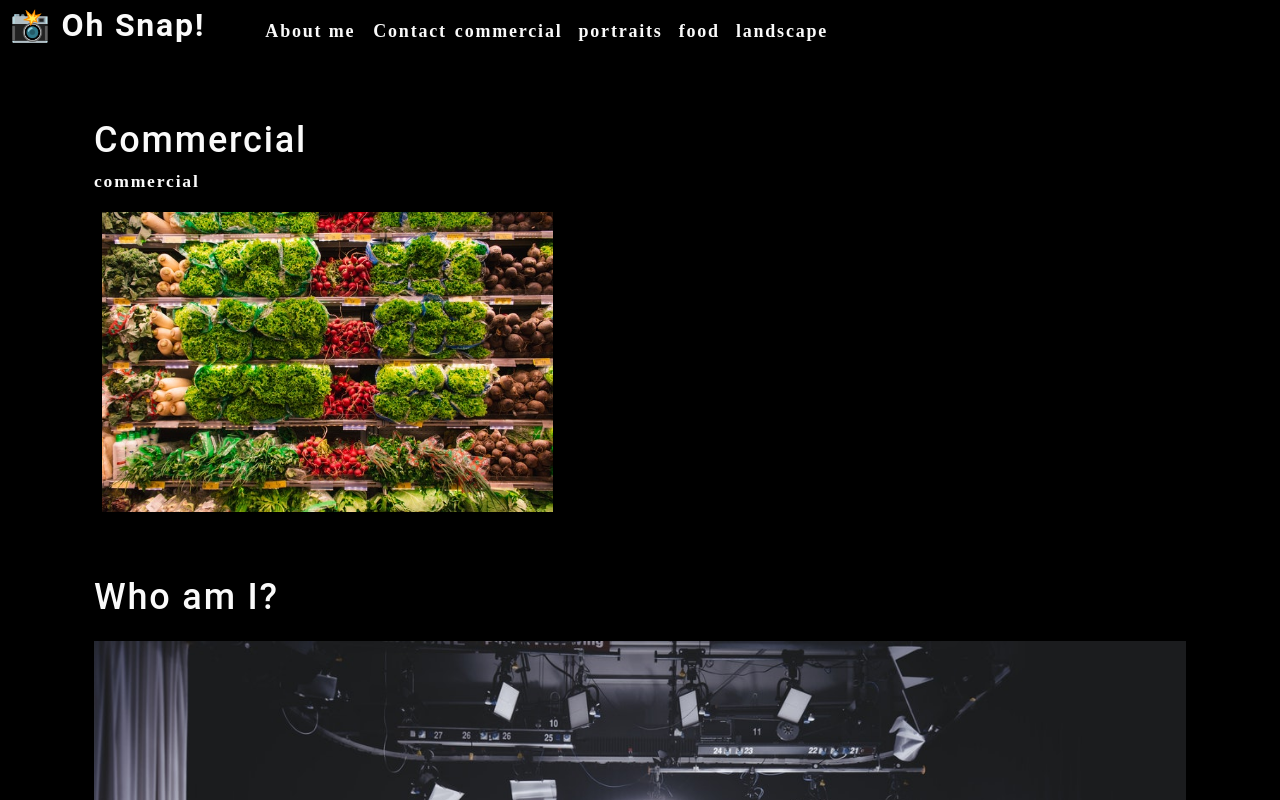
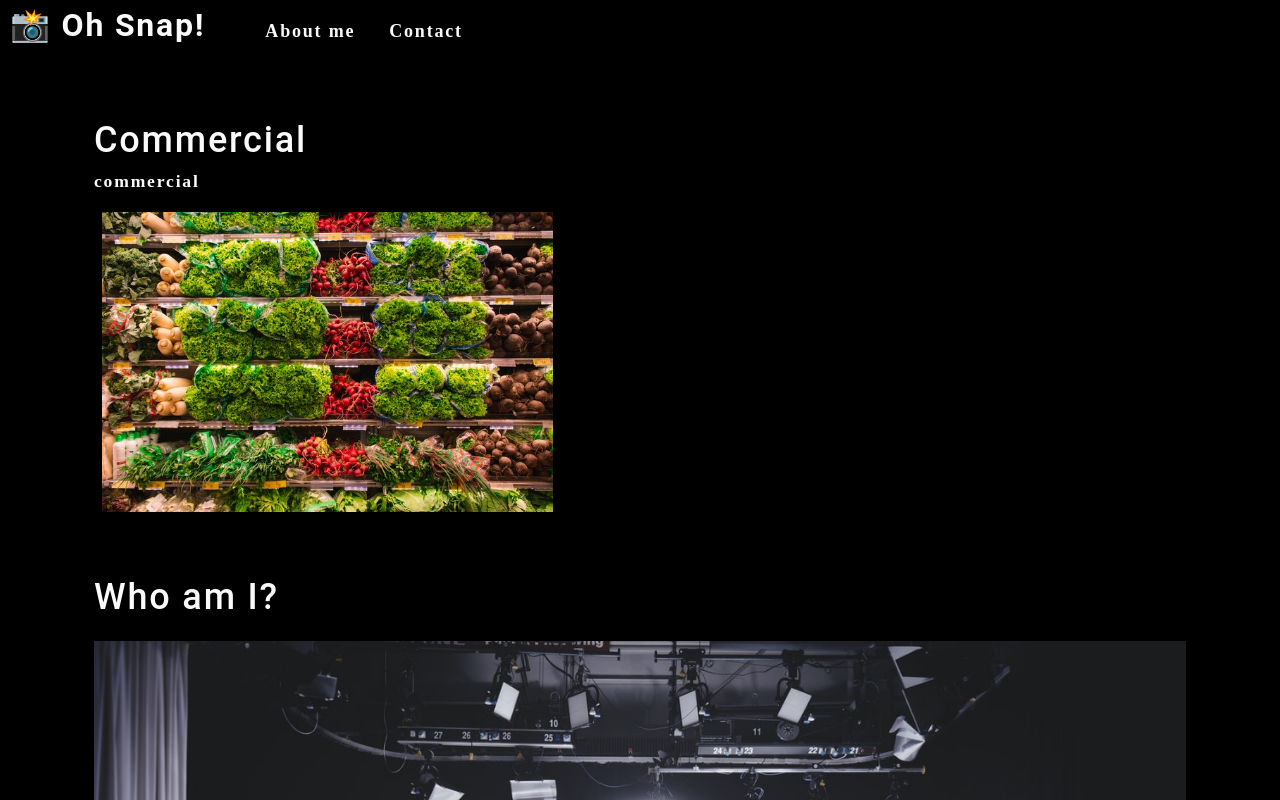
Before and after one commit to CynthiaMohan/photo-port, a React (Create React App) app: page / in a window 1280 px wide. Shown: the top 800 px of the page. Built offline with nearby package versions, Linux system fonts and the light colour scheme.

Commit message:
updated state to nav but have errors

```diff
--- a/src/components/Gallery/index.js
+++ b/src/components/Gallery/index.js
@@ -1,6 +1,11 @@
 import React from 'react';
 import { capitalizeFirstLetter } from '../../utils/helpers';
 import photo from '../../assets/small/commercial/0.jpg';
+
+// Note :
+//useState() is a function that will always return an array.
+//The first item is the value of your state, and the second item is a setter, which allows you to set the state to something else.
+
 
 function Gallery() {
     const currentCategory = {
--- a/src/components/Nav/index.js
+++ b/src/components/Nav/index.js
@@ -1,37 +1,51 @@
-import React from 'react';
+import React, { useEffect } from "react";
+import { capitalizeFirstLetter } from "../../utils/helpers";
 
-const categories = [
-    { name: "commercial", description: "Photos of grocery stores, food trucks, and other commercial projects", },
-    { name: "portraits", description: "Portraits of people in my life" },
-    { name: "food", description: "Delicious delicacies" },
-    { name: "landscape", description: "Fields, farmhouses, waterfalls, and the beauty of nature", },
-];
+function Nav(props) {
+    const {
+        categories = [],
+        setCurrentCategory,
+        currentCategory,
+    } = props;
 
-function categorySelected() {
-    console.log("Hello");
-}
 
-function Nav() {
+    const handleClick = (item) => {
+        console.log(item);
+        return item;
+    };
+
     return (
         <header className="flex-row px-1">
             <h2>
-                <a href="/">
+                <a data-testid="link" href="/">
                     <span role="img" aria-label="camera"> 📸</span> Oh Snap!
-    </a>
+        </a>
             </h2>
             <nav>
                 <ul className="flex-row">
                     <li className="mx-2">
-                        <a href="#about">
+                        <a data-testid="about" href="#about">
                             About me
-                        </a>
+            </a>
                     </li>
-                    <li>
-                        <span>Contact</span>
+                    <li className={"mx-2"}>
+                        <span onClick={() => handleClick('Contact')}>
+                            Contact
+            </span>
                     </li>
                     {categories.map((category) => (
-                        <li className="mx-1" key={category.name}>
-                            <span onClick={() => categorySelected(category.name)}>{category.name}</span>
+                        <li
+                            className={`mx-1 ${currentCategory.name === category.name
+                                }`}
+                            key={category.name}
+                        >
+                            <span
+                                onClick={() => {
+                                    setCurrentCategory(category);
+                                }}
+                            >
+                                {capitalizeFirstLetter(category.name)}
+                            </span>
                         </li>
                     ))}
                 </ul>
@@ -39,4 +53,5 @@ function Nav() {
         </header>
     );
 }
+
 export default Nav;
```
